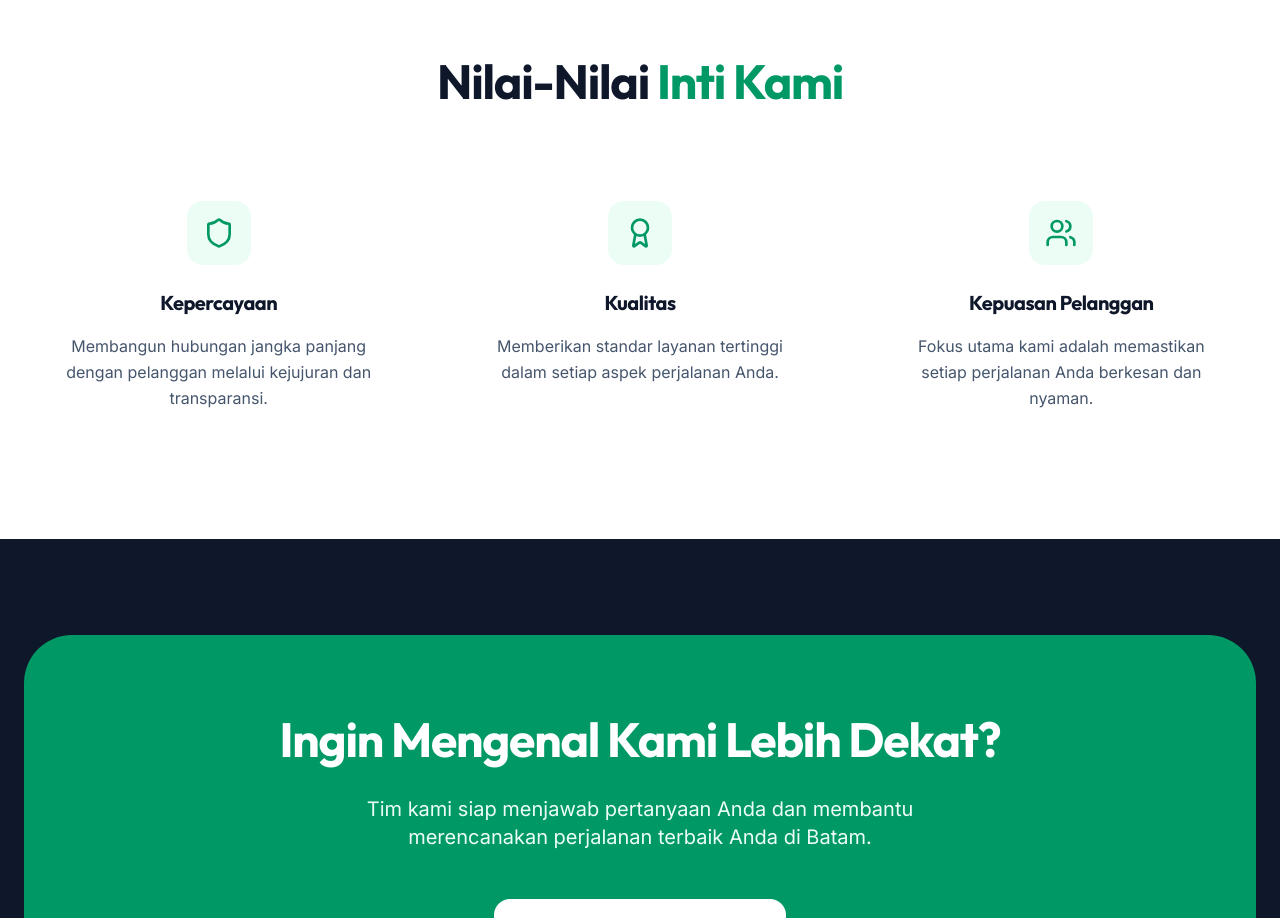
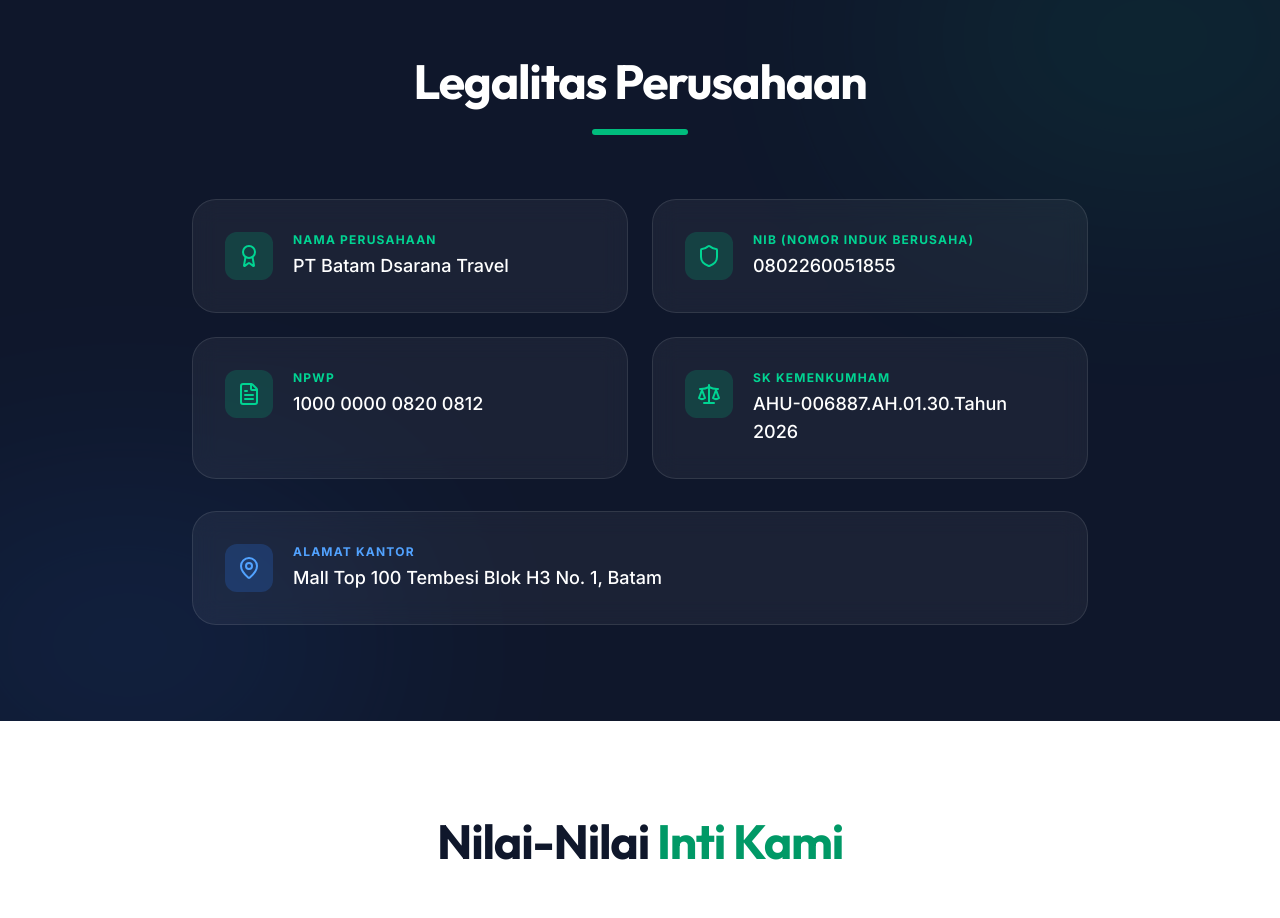
Before and after one commit to aramzi296/batamtransportholiday, a Next.js app: page /about in a window 1280 px wide. Shown: the part 2180-3098 px from the top of the page. Built offline with nearby package versions, Linux system fonts and the light colour scheme.

Commit message:
legalitas

```diff
--- a/src/app/about/page.tsx
+++ b/src/app/about/page.tsx
@@ -4,7 +4,7 @@
 import Navbar from "@/components/Navbar";
 import Footer from "@/components/Footer";
 import { motion } from 'framer-motion';
-import { Target, Eye, Users, Award, Shield, Clock } from 'lucide-react';
+import { Target, Eye, Users, Award, Shield, Clock, FileText, Scale, MapPin } from 'lucide-react';
 import { useLanguage } from '@/context/LanguageContext';
 
 const AboutPage = () => {
@@ -132,6 +132,54 @@
           </div>
         </section>
 
+        {/* Legality Section */}
+        <section className="py-24 bg-slate-900 relative overflow-hidden">
+          <div className="absolute top-0 left-0 w-full h-full opacity-10">
+            <div className="absolute top-[-10%] right-[-10%] w-[40%] h-[40%] bg-emerald-500 rounded-full blur-[120px]" />
+            <div className="absolute bottom-[-10%] left-[-10%] w-[40%] h-[40%] bg-blue-500 rounded-full blur-[120px]" />
+          </div>
+
+          <div className="container mx-auto px-4 md:px-6 relative z-10">
+            <div className="max-w-4xl mx-auto">
+              <div className="text-center mb-16">
+                <h2 className="text-3xl md:text-5xl font-display font-bold text-white mb-6">
+                  {dict.legality.title}
+                </h2>
+                <div className="w-24 h-1.5 bg-emerald-500 mx-auto rounded-full" />
+              </div>
+
+              <div className="grid grid-cols-1 md:grid-cols-2 gap-6">
+                {[
+                  { label: dict.legality.companyName, value: dict.legality.valueName, icon: Award },
+                  { label: dict.legality.nib, value: dict.legality.valueNib, icon: Shield },
+                  { label: dict.legality.npwp, value: dict.legality.valueNpwp, icon: FileText },
+                  { label: dict.legality.sk, value: dict.legality.valueSk, icon: Scale },
+                ].map((item, idx) => (
+                  <div key={idx} className="bg-white/5 backdrop-blur-md border border-white/10 p-8 rounded-3xl flex items-start gap-5">
+                    <div className="w-12 h-12 bg-emerald-500/20 text-emerald-400 rounded-xl flex items-center justify-center shrink-0">
+                      <item.icon size={24} />
+                    </div>
+                    <div>
+                      <p className="text-emerald-400 text-xs font-bold uppercase tracking-widest mb-1">{item.label}</p>
+                      <p className="text-white text-lg font-medium">{item.value}</p>
+                    </div>
+                  </div>
+                ))}
+              </div>
+
+              <div className="mt-8 bg-white/5 backdrop-blur-md border border-white/10 p-8 rounded-3xl flex items-start gap-5">
+                <div className="w-12 h-12 bg-blue-500/20 text-blue-400 rounded-xl flex items-center justify-center shrink-0">
+                  <MapPin size={24} />
+                </div>
+                <div>
+                  <p className="text-blue-400 text-xs font-bold uppercase tracking-widest mb-1">{dict.legality.address}</p>
+                  <p className="text-white text-lg font-medium">{dict.legality.valueAddress}</p>
+                </div>
+              </div>
+            </div>
+          </div>
+        </section>
+
         {/* Core Values */}
         <section className="py-24 bg-white">
           <div className="container mx-auto px-4 md:px-6 text-center">
--- a/src/dictionaries/en.ts
+++ b/src/dictionaries/en.ts
@@ -78,5 +78,18 @@
     moreQuestions: "Have other questions?",
     moreQuestionsDesc: "Our team is ready to help you 24 hours every day.",
     askNow: "Ask Now"
+  },
+  legality: {
+    title: "Company Legality",
+    companyName: "Company Name",
+    nib: "NIB (Business Identification Number)",
+    npwp: "NPWP (Tax ID)",
+    sk: "Legal Decree",
+    address: "Office Address",
+    valueName: "PT Batam Dsarana Travel",
+    valueNib: "0802260051855",
+    valueNpwp: "1000 0000 0820 0812",
+    valueSk: "AHU-006887.AH.01.30.Tahun 2026",
+    valueAddress: "Mall Top 100 Tembesi Blok H3 No. 1, Batam"
   }
 };
--- a/src/dictionaries/id.ts
+++ b/src/dictionaries/id.ts
@@ -76,6 +76,19 @@
     moreQuestions: "Punya pertanyaan lain?",
     moreQuestionsDesc: "Tim kami siap membantu Anda 24 jam setiap hari.",
     askNow: "Tanya Sekarang"
+  },
+  legality: {
+    title: "Legalitas Perusahaan",
+    companyName: "Nama Perusahaan",
+    nib: "NIB (Nomor Induk Berusaha)",
+    npwp: "NPWP",
+    sk: "SK Kemenkumham",
+    address: "Alamat Kantor",
+    valueName: "PT Batam Dsarana Travel",
+    valueNib: "0802260051855",
+    valueNpwp: "1000 0000 0820 0812",
+    valueSk: "AHU-006887.AH.01.30.Tahun 2026",
+    valueAddress: "Mall Top 100 Tembesi Blok H3 No. 1, Batam"
   }
 };
 
```
